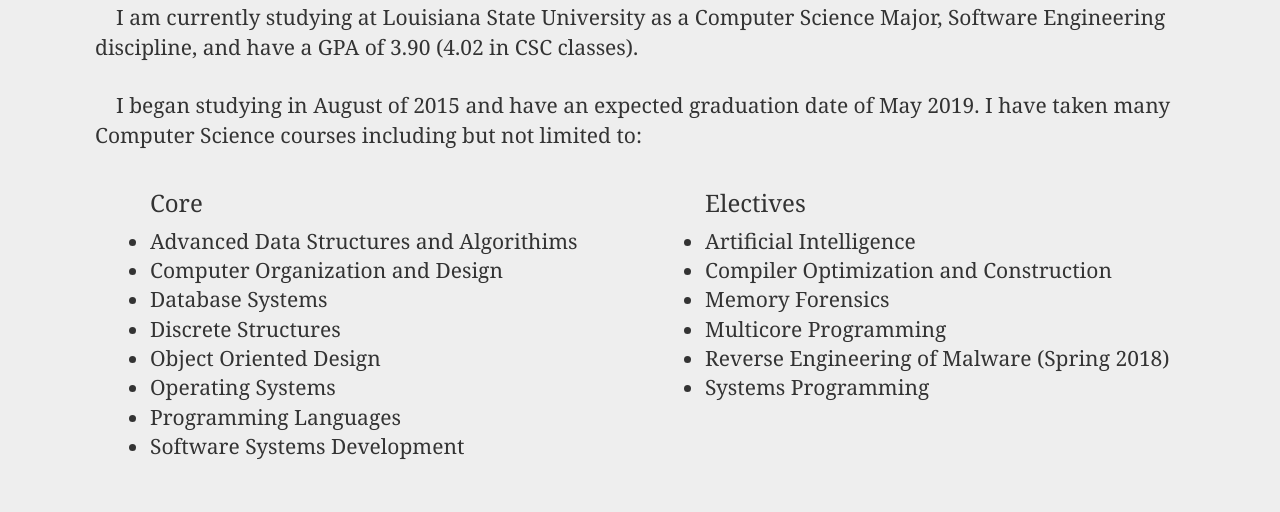
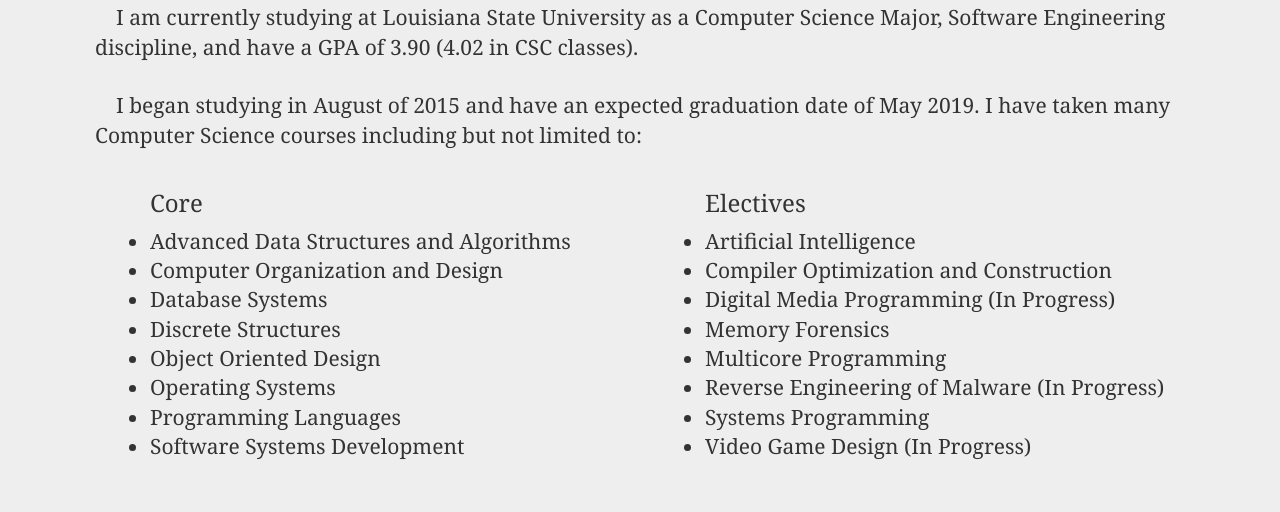
Before and after one commit to cgolds2/cgolds2.github.io, a plain HTML site: page education.html in a window 1280 px wide. Shown: the part 205-717 px from the top of the page. Drawn offline with nearby package versions, Linux system fonts and the light colour scheme.

Commit message:
Updated current classes

```diff
--- a/education.html
+++ b/education.html
@@ -42,7 +42,7 @@
       <div class="container" style="margin-left: 25px !important; margin-right: 25px !important">
         <ul class="col-sm-12 col-md-8 col-lg-6 lead text-left"">
           <H3>Core</H3>
-          <li>Advanced Data Structures and Algorithims</li>
+          <li>Advanced Data Structures and Algorithms</li>
           <li>Computer Organization and Design</li>
           <li>Database Systems</li>
           <li>Discrete Structures</li>
@@ -55,10 +55,12 @@
           <H3>Electives</H3>
           <li>Artificial Intelligence</li>
           <li>Compiler Optimization and Construction</li>
+          <li>Digital Media Programming (In Progress)</li>
           <li>Memory Forensics</li>
           <li>Multicore Programming</li>
-          <li>Reverse Engineering of Malware (Spring 2018)</li>
+          <li>Reverse Engineering of Malware (In Progress)</li>
           <li>Systems Programming</li>
+          <li>Video Game Design (In Progress)</li>
         </ul>
       </div>
       <br>
```
